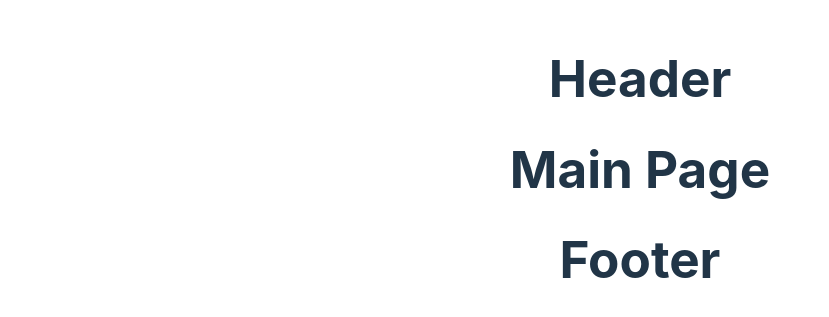
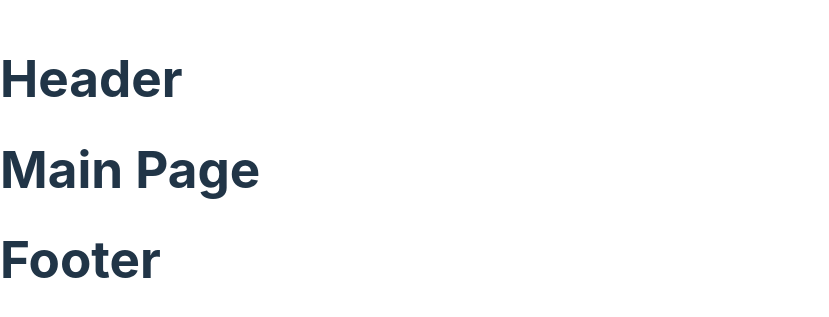
Before and after one commit to Illia-Sakharau/graphiql-app, a React (Vite) app: page / in a window 1280 px wide. Shown: the part 231-548 px from the top of the page, without its empty margins (0-829 px from the left). Built offline with nearby package versions, Linux system fonts and the light colour scheme.

Commit message:
feat: add setting router V2

```diff
--- a/src/App.tsx
+++ b/src/App.tsx
@@ -1,25 +1,7 @@
 import "./App.css";
-import { Routes, Route, BrowserRouter as Router } from "react-router-dom";
-import { Header } from "./components/Header";
-import { Footer } from "./components/Footer";
-import { routesConfig } from "./utils/router/routesConfig";
 
 function App() {
-  return (
-    <div className="flex min-h-screen flex-col justify-between">
-      <Router>
-        <Header />
-        <main>
-          <Routes>
-            {routesConfig.map((route, index) => (
-              <Route key={index} path={route.path} element={route.element} />
-            ))}
-          </Routes>
-        </main>
-        <Footer />
-      </Router>
-    </div>
-  );
+  return <div></div>;
 }
 
 export default App;
--- /dev/null
+++ b/src/components/Auth.tsx
@@ -0,0 +1,11 @@
+import { Outlet } from "react-router-dom";
+
+const Auth = () => {
+  return (
+    <>
+      <Outlet />
+    </>
+  );
+};
+
+export default Auth;
--- /dev/null
+++ b/src/components/RoorLayout.tsx
@@ -0,0 +1,15 @@
+import { Header } from "./Header";
+import { Footer } from "./Footer";
+import { Outlet } from "react-router-dom";
+
+const RootLayout = () => {
+  return (
+    <>
+      <Header />
+      <Outlet />
+      <Footer />
+    </>
+  );
+};
+
+export default RootLayout;
--- a/src/main.tsx
+++ b/src/main.tsx
@@ -1,12 +1,13 @@
 import React from "react";
 import ReactDOM from "react-dom/client";
 import "./index.css";
-import App from "./App";
+import { RouterProvider } from "react-router";
+import { routesConfig } from "./utils/router/routesConfig";
 
 const rootElement = document.getElementById("root") as HTMLElement;
 const root = ReactDOM.createRoot(rootElement);
 root.render(
   <React.StrictMode>
-    <App />
+    <RouterProvider router={routesConfig} />
   </React.StrictMode>,
 );
--- a/src/utils/router/routes.ts
+++ b/src/utils/router/routes.ts
@@ -1,7 +1,8 @@
 export enum NavRoutes {
   mainPagePath = "/",
-  loginPagePath = "/login",
-  registrationPagePath = "/signup",
+  authPath = "/auth",
+  loginPagePath = "signin",
+  registrationPagePath = "signup",
   graphiQL = "/graphiQL",
   notFoundPagePath = "*",
 }
--- a/src/utils/router/routesConfig.tsx
+++ b/src/utils/router/routesConfig.tsx
@@ -1,15 +1,27 @@
+import { createBrowserRouter } from "react-router-dom";
+import Auth from "../../components/Auth";
 import { GraphiQLPage } from "../../pages/GraphiQLPage";
 import { LoginPage } from "../../pages/LoginPage";
 import { MainPage } from "../../pages/MainPage";
 import { NotFoundPage } from "../../pages/NotFoundPage";
 import { RegistrationPage } from "../../pages/RegistrationPage";
+import RootLayout from "../../components/RoorLayout";
 import { NavRoutes } from "./routes";
 
-export const routesConfig = [
+export const routesConfig = createBrowserRouter([
   {
     path: NavRoutes.mainPagePath,
+    element: <RootLayout />,
+    children: [
+      {
+        index: true,
         element: <MainPage />,
       },
+
+      {
+        path: NavRoutes.authPath,
+        element: <Auth />,
+        children: [
           {
             path: NavRoutes.loginPagePath,
             element: <LoginPage />,
@@ -17,6 +29,8 @@ export const routesConfig = [
           {
             path: NavRoutes.registrationPagePath,
             element: <RegistrationPage />,
+          },
+        ],
       },
       {
         path: NavRoutes.graphiQL,
@@ -26,4 +40,6 @@ export const routesConfig = [
         path: NavRoutes.notFoundPagePath,
         element: <NotFoundPage />,
       },
-];
+    ],
+  },
+]);
```
Lines whose indentation alone changed are shown as unchanged.
